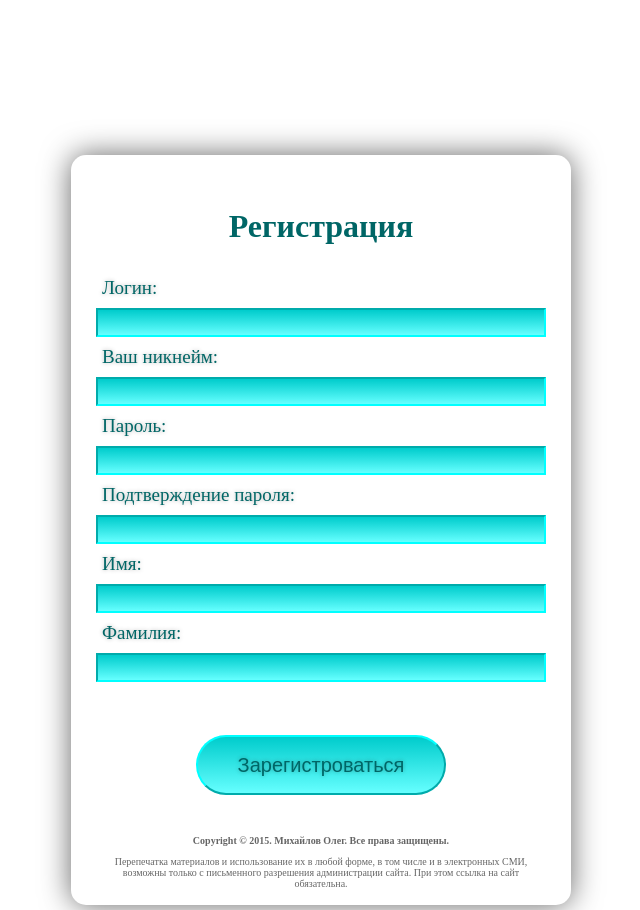
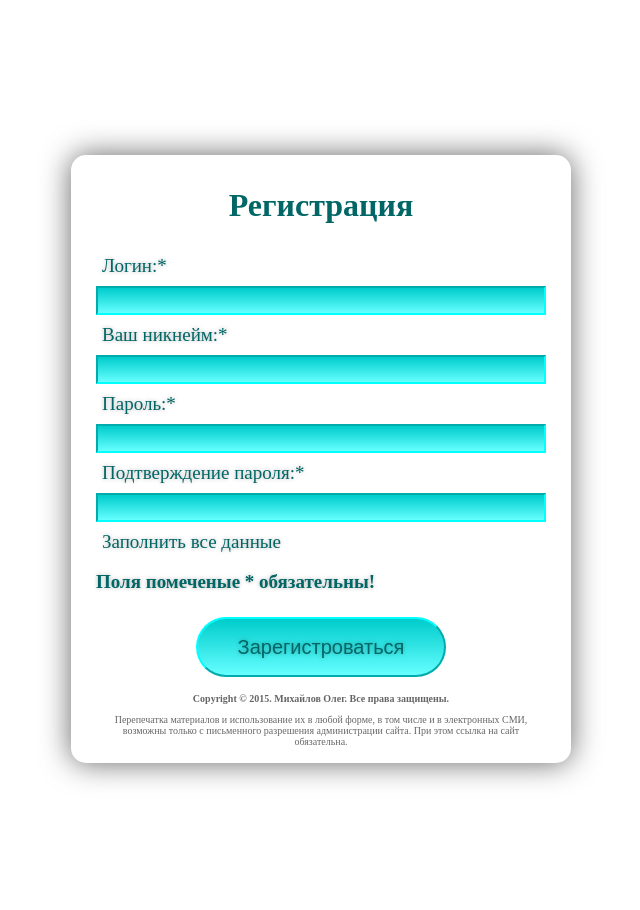
Before and after one commit to WildeG/WildeG, a PHP site: page /registration.html in a window 1280 px wide. Shown: the whole page, without its empty margins (319-959 px from the left). Run offline with PHP 8.4, Linux system fonts and the light colour scheme; some libraries are stand-ins or nearby versions.

Commit message:
регистрация и полная регистрация (Надо переделать)

```diff
--- a/css/registration.css
+++ b/css/registration.css
@@ -10,9 +10,9 @@ h1 {
 }
 
 #copyright {
-	position:absolute;
+
 	bottom:0px;
-	left: 25px;
+  margin-left: 25px;
 	width: 450px;
 	height: 70px;
 	font-size: 10px;
@@ -21,9 +21,8 @@ h1 {
 	opacity: 0.6;
 }
 #registration {
-  position:absolute;
-  top: 30px;
-  left: 25px;
+  margin-top: 30px;
+  margin-left: 25px;
   width: 450px;
   line-height: 40px;
 }
@@ -32,7 +31,6 @@ h1 {
   top:50%;
   left:50%;
   width:500px;
-  height:750px;
   margin-left: -250px;
   margin-top: -300px;
   -webkit-box-shadow:0 0 30px #666;
@@ -44,9 +42,7 @@ h1 {
     -khtml-border-radius:15px 15px 15px 15px;
 }
 #regbutton {
-  position: absolute;
-  top: 550;
-  left: 100;
+  margin-top: 15px;
   height:60;
   width: 250;
   background: linear-gradient(to top, #66ffff , #00cccc );
--- a/registration.html
+++ b/registration.html
@@ -1,30 +1,43 @@
 <html>
 	<head>
+
 		<link rel="shortcut icon" href="http://www.sdws.ru/favicon.ico" type="image/x-icon">
 		<link href="css/registration.css" rel="stylesheet" type="text/css" />
+
+		<script src="http://code.jquery.com/jquery-1.9.1.min.js" type="text/javascript"></script>
+
 		<meta http-equiv="Content-Type" content="text/html; charset=utf-8">
+
 		<title>Регистрация</title>
+
 	</head>
 	<body>
 		<div id="regpage">
 		<div id="registration" >
 			<form action="save_user.php" method="post" enctype="multipart/form-data">
 			<center><h1>Регистрация</h1></center>
-		<a class="inscriptions">Логин:</a><br>
+			<a class="inscriptions">Логин:*</a><br>
 			<input class="field" type="text" size="30" maxlength="16" name="login" ><br>
-		<a class="inscriptions">Ваш никнейм:</a><br>
-		<input class="field" type="text" size="30" maxlength="16" name="login" ><br>
-		<a class="inscriptions">Пароль:</a><br>
+			<a class="inscriptions">Ваш никнейм:*</a><br>
+			<input class="field" type="text" size="30" maxlength="16" name="nikname" ><br>
+			<a class="inscriptions">Пароль:*</a><br>
 			<input class="field" type="password" size="30" maxlength="16" name="password" ><br>
-		<a class="inscriptions">Подтверждениe пароля:</a><br>
+			<a class="inscriptions">Подтверждениe пароля:*</a><br>
 			<input class="field" type="password" size="30" maxlength="16" name="password_repeat"><br>
-		<a class="inscriptions">Имя:</a><br>
-		<input class="field" type="text" size="30" maxlength="20" name="name"><br>
-		<a class="inscriptions">Фамилия:</a><br>
-		<input class="field" type="text" size="30" maxlength="30" name="lastname">
+			<a href="#dp" id="add-component" class="inscriptions">Заполнить все данные</a>
+			<div id="additionally"></div>
+			<strong  class="inscriptions">Поля помеченые * обязательны!</strong>
+			<script>
+	            $("#add-component").click(function(){
+	                // $("<a class='inscriptions'>Имя:</a><br><input class='field' type='text' size='30' maxlength='20' name='name'><br><a class='inscriptions'>Фамилия:</a><br><input class='field' type='text' size='30' maxlength='30' name='lastname'><a class='inscriptions'>E-Mail:</a><br><input class='field' type='text' size='30' maxlength='16' name='e-mail'><br><a class='inscriptions'>Дата рождения:</a><br><input class='field' type='text' size='30' maxlength='16' name='date_of_birth' ><br><a class='inscriptions'>Секретный вопрос:</a><br><input class='field' type='text' size='30' maxlength='16' name='secretq' ><br><a class='inscriptions'>Ответ на вопрос:</a><br><input id='dp' class='field' type='text' size='30' maxlength='16' name='answer' ><br>").appendTo("");
+	                $("#add-component").remove()
+	                $("#additionally").append("<a class='inscriptions'>Имя:</a><br><input class='field' type='text' size='30' maxlength='20' name='name'><br><a class='inscriptions'>Фамилия:</a><br><input class='field' type='text' size='30' maxlength='30' name='lastname'><a class='inscriptions'>E-Mail:</a><br><input class='field' type='text' size='30' maxlength='16' name='e-mail'><br><a class='inscriptions'>Дата рождения:</a><br><input class='field' type='text' size='30' maxlength='16' name='date_of_birth' ><br><a class='inscriptions'>Секретный вопрос:</a><br><input class='field' type='text' size='30' maxlength='16' name='secretq' ><br><a class='inscriptions'>Ответ на вопрос:</a><br><input id='dp' class='field' type='text' size='30' maxlength='16' name='answer' ><br>");
+	            });
+	        </script>
 	        <center><input id="regbutton" type="submit" value="Зарегистроваться" name="submit" ></center>
-		<br>
 			</form>
+
+
 		</div>
 		<div id="copyright">
 		<strong>Copyright © 2015. Михайлов Олег. Все права защищены.</strong>
```
Also changed, not shown: save_user.php (added, +57 -0 lines). Lines whose indentation alone changed are shown as unchanged.
